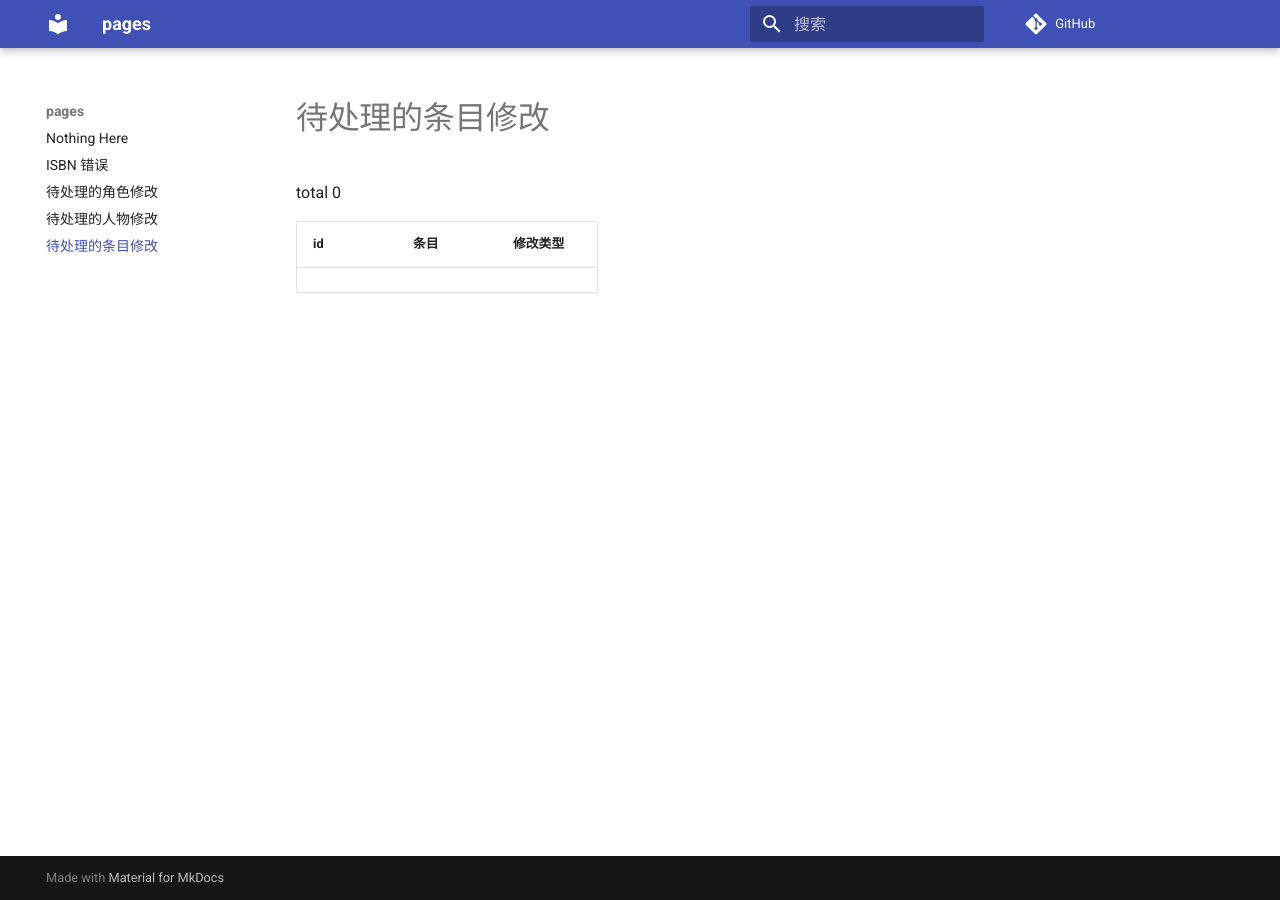
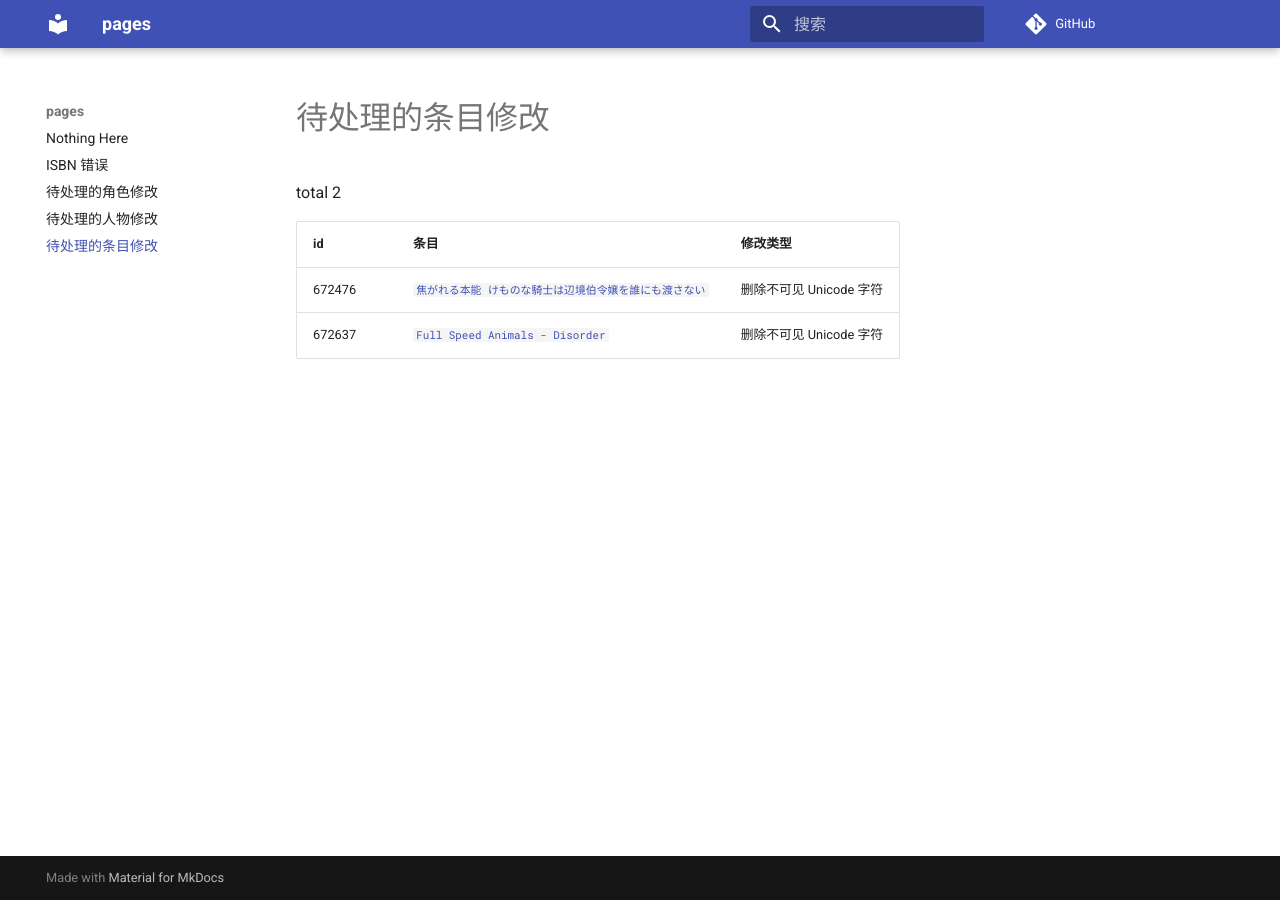
Before and after one commit to trim21/bangumi-pages, an MkDocs documentation site: the page built from docs/pending-subject-changes.md, in a window 1280 px wide. Built offline with MkDocs 1.6.1 and Material for MkDocs 9.7.7, drawn with Linux system fonts in a browser that asks for light colours; comment, search, counter and statistics services are not loaded.

Commit message:
update pending-changes.md

```diff
--- a/docs/pending-subject-changes.md
+++ b/docs/pending-subject-changes.md
@@ -1,6 +1,8 @@
 # 待处理的条目修改
 
-total 0
+total 2
 
 | id | 条目 | 修改类型 |
 | --- | --- | --- |
+| 672476 | [`焦がれる本能 けものな騎士は辺境伯令嬢を誰にも渡さない`](https://bgm.tv/subject/672476) | 删除不可见 Unicode 字符 |
+| 672637 | [`Full Speed Animals - Disorder`](https://bgm.tv/subject/672637) | 删除不可见 Unicode 字符 |
```
